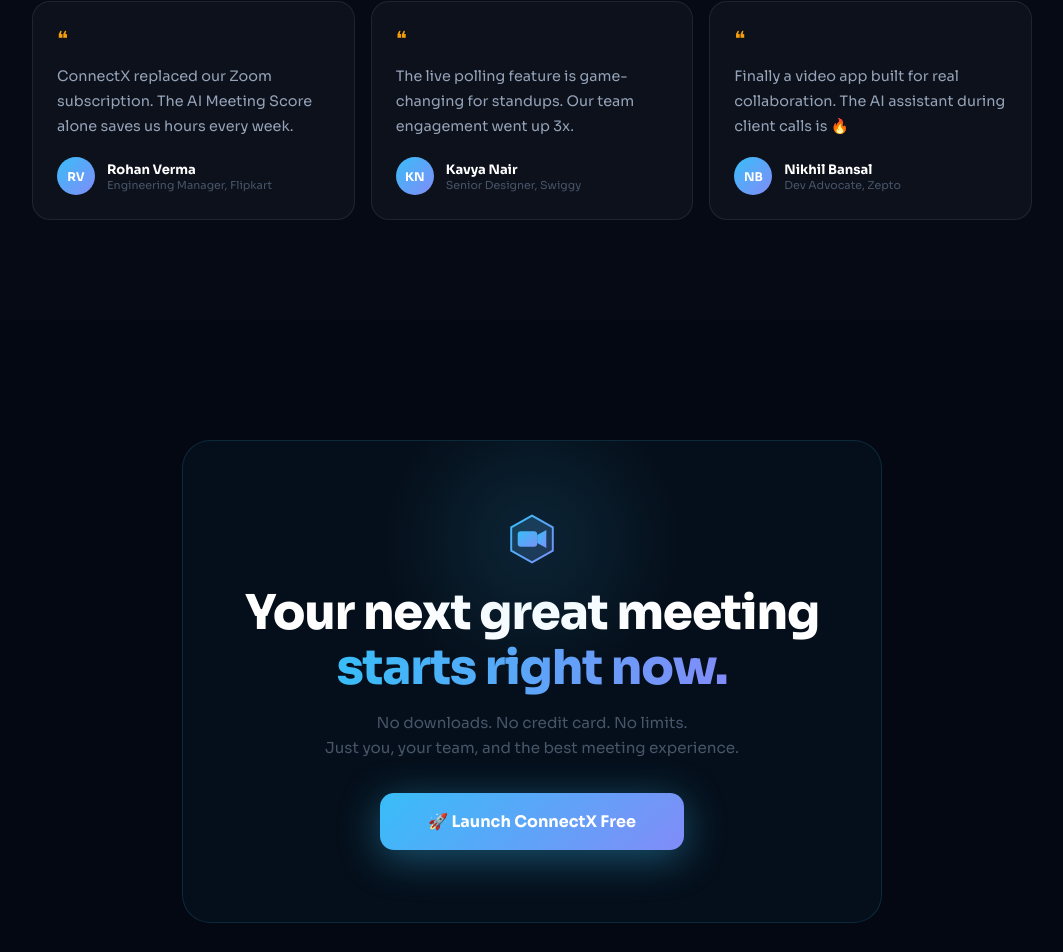
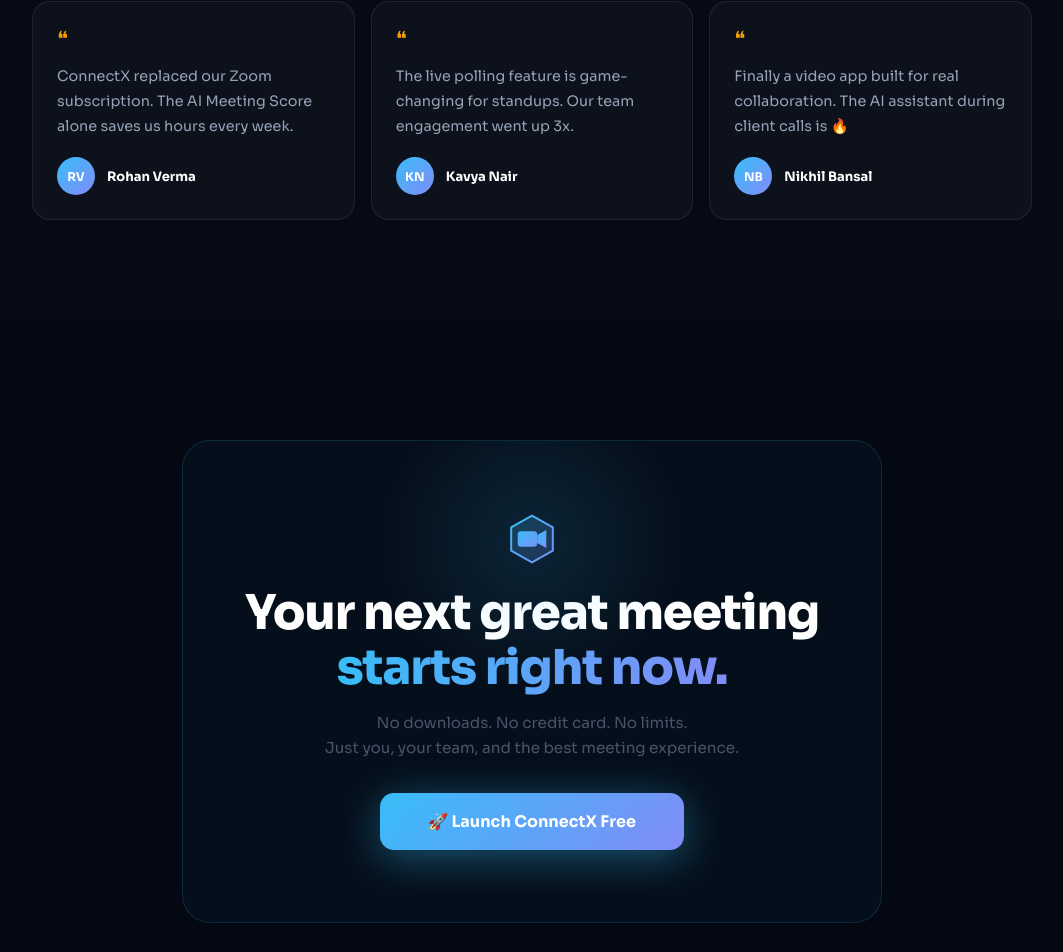
Before and after one commit to arpitgupta47/ConnectX, a React (Vite) app in the folder vite-project/: page / in a window 1280 px wide. Shown: the part 4454-5406 px from the top of the page, without its empty margins (108-1171 px from the left). Built offline with nearby package versions, Linux system fonts and the light colour scheme.

Commit message:
Update landing.jsx

```diff
--- a/vite-project/src/pages/landing.jsx
+++ b/vite-project/src/pages/landing.jsx
@@ -116,9 +116,9 @@
     ];
 
     const testimonials = [
-        { name: 'Rohan Verma', role: 'Engineering Manager, Flipkart', text: 'ConnectX replaced our Zoom subscription. The AI Meeting Score alone saves us hours every week.', avatar: 'RV' },
-        { name: 'Kavya Nair', role: 'Senior Designer, Swiggy', text: 'The live polling feature is game-changing for standups. Our team engagement went up 3x.', avatar: 'KN' },
-        { name: 'Nikhil Bansal', role: 'Dev Advocate, Zepto', text: 'Finally a video app built for real collaboration. The AI assistant during client calls is 🔥', avatar: 'NB' },
+        { name: 'Rohan Verma',  text: 'ConnectX replaced our Zoom subscription. The AI Meeting Score alone saves us hours every week.', avatar: 'RV' },
+        { name: 'Kavya Nair',  text: 'The live polling feature is game-changing for standups. Our team engagement went up 3x.', avatar: 'KN' },
+        { name: 'Nikhil Bansal',  text: 'Finally a video app built for real collaboration. The AI assistant during client calls is 🔥', avatar: 'NB' },
     ];
 
     const parallaxX = (mousePos.x - 0.5) * 20;
```
